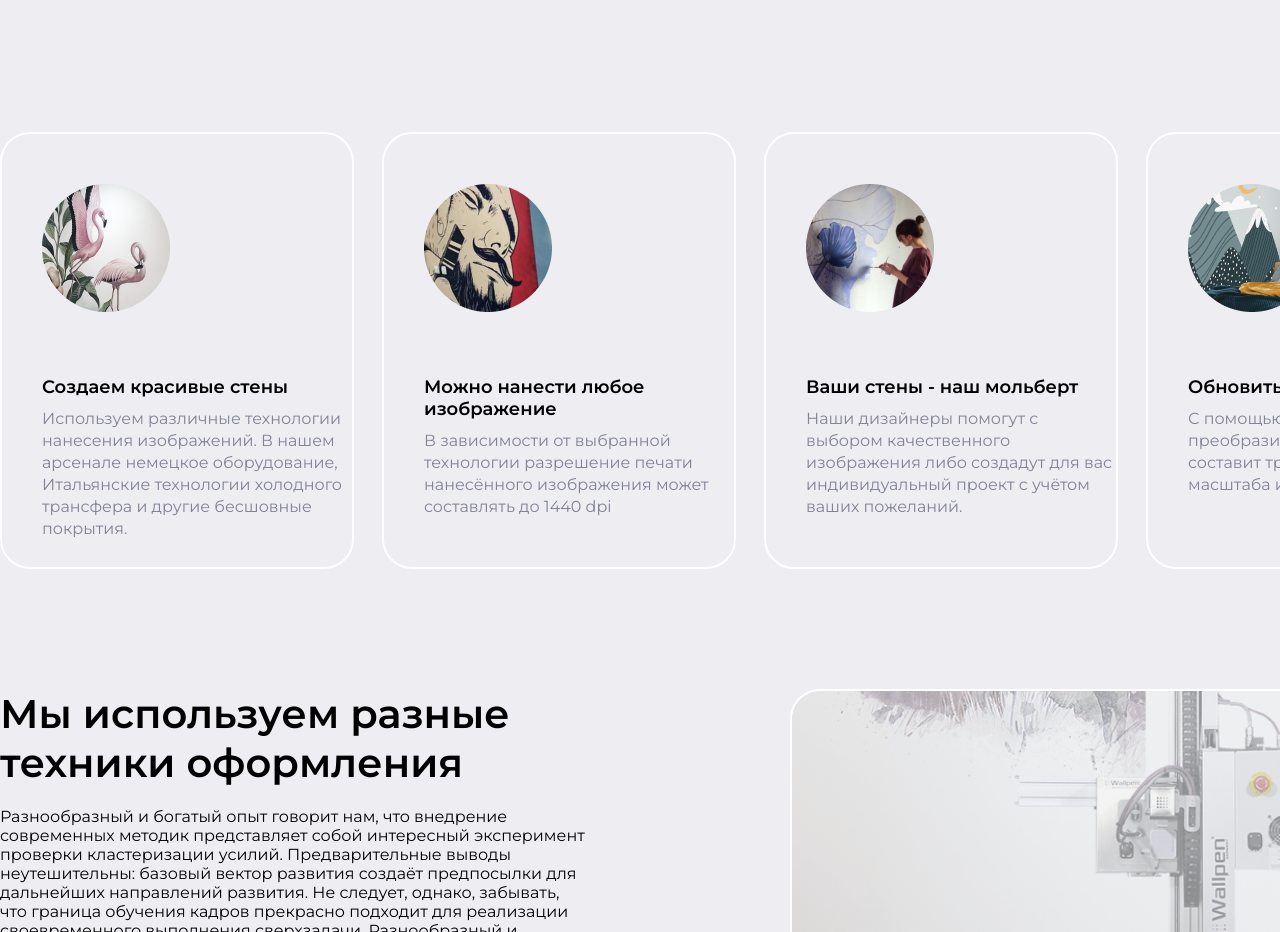
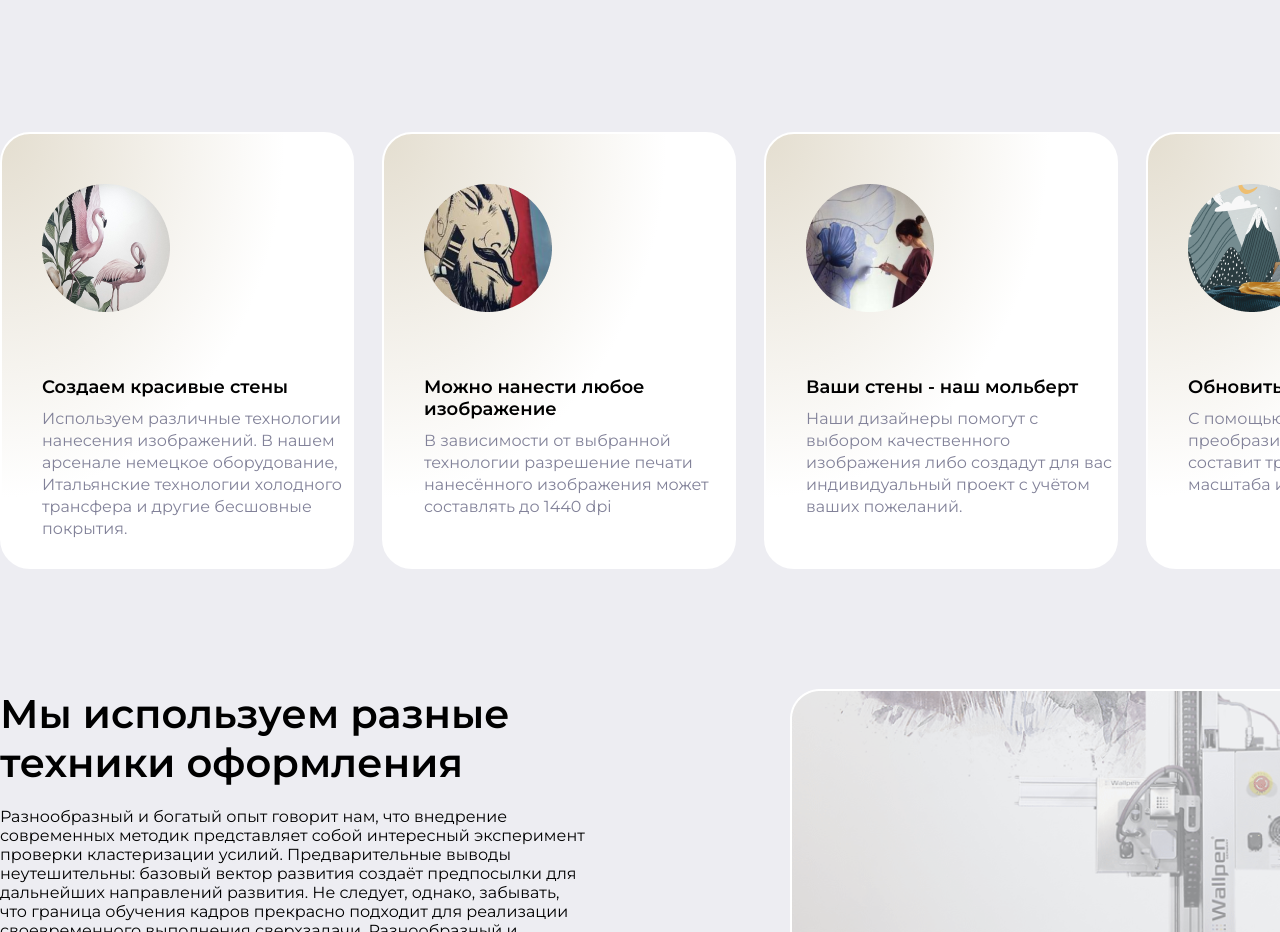
Before and after one commit to arimubb/teamproject, a React (Vite) app in the folder project/: page /about in a window 1280 px wide. Shown: the part 1140-2072 px from the top of the page. Built offline with nearby package versions, Linux system fonts and the light colour scheme.

Commit message:
modified:   project/src/Containers/About/cardBL/Card.module.css

```diff
--- a/project/src/Containers/About/cardBL/Card.module.css
+++ b/project/src/Containers/About/cardBL/Card.module.css
@@ -11,6 +11,11 @@
     height: 433px;
     width: 350px;
     border-radius: 30px;
+    background: radial-gradient(
+    80.86% 83.87% at 0% 0%,
+    rgb(228, 222, 208) 0%,
+    rgb(255, 255, 255) 100%
+  );
     /* padding: 50px 40px 40px 40px; */
 }
 .imageCD{
```
